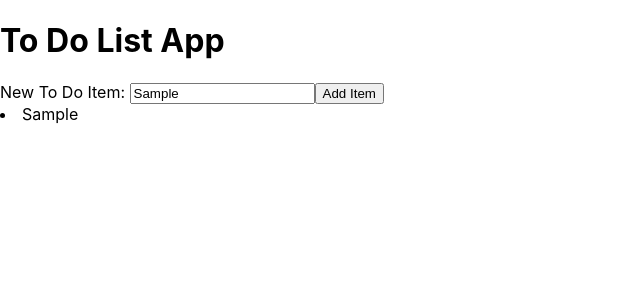
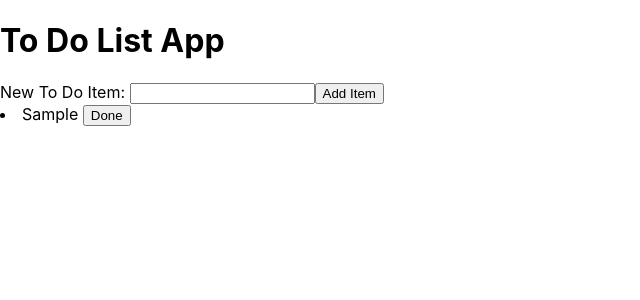
Before and after one commit to ariellouise/todo-app, a React (Create React App) app in the folder todo/: page / in a window 1280 px wide. Both pictures are taken after typing "Sample" into the empty fields and a click on the button "Add Item". Shown: the top 300 px of the page, without its empty margins (0-640 px from the left). Built offline with nearby package versions, Linux system fonts and the light colour scheme.

Commit message:
updated app.js

```diff
--- a/todo/src/App.js
+++ b/todo/src/App.js
@@ -12,15 +12,24 @@ const App = () => {
   const addItem = (event) => {
     // #6 Prevent the page from refreshing
     event.preventDefault();
-    //#7 Get the item text out of the element's value in the form
-    const itemText = event.target.elements.task.value;
+
     //#8 We can't set items like a normal variable because it is a state variable.
     // Becuse of that we have to use the setItems functon from #2B.
-    //The paramater of the setItems function is the new value we would like in state.
+    //The parameter of the setItems function is the new value we would like in state.
     //In this case we are taking all the existing items, spread them out in a new
-    //array then put in the new itemText as another index in that array.
-    setItems([...items, itemText]);
+    //array then put in the new itemText (from state) as another index in that array.
+    setItems([...items, { taskName: itemText, done: false }]);
+    setItemText("");
     console.log(items);
+  };
+
+  const markAsDone = (taskIndex) => {
+    console.log(taskIndex);
+    const updatedTasks = items;
+    updatedTasks[taskIndex].done = true;
+    setItems(updatedTasks);
+
+    console.log(updatedTasks);
   };
 
   return (
@@ -32,7 +41,8 @@ const App = () => {
         <input
           type="text"
           name="task"
-          value={itemText} //Connecting itemText to the state variable from line 9
+          // Connecting itemText to the state variable from line 9
+          value={itemText}
           onChange={(event) => {
             // When a user types in a value to change the text box, update what they have
             //typed in into state
@@ -48,7 +58,23 @@ const App = () => {
         //but there aren't any items yet so this <li> doesn't show up at first
         // #10 Because the items array has our new items text in it, it will automagically
         //render a new li item for us
-        return <li key={index}>{item}</li>;
+        return (
+          <li
+            key={index}
+            style={{
+              textDecoration: item.done ? "line-through" : "",
+            }}
+          >
+            {item.taskName}{" "}
+            <button
+              onClick={() => {
+                markAsDone(index);
+              }}
+            >
+              Done
+            </button>
+          </li>
+        );
       })}
     </div>
   );
```
